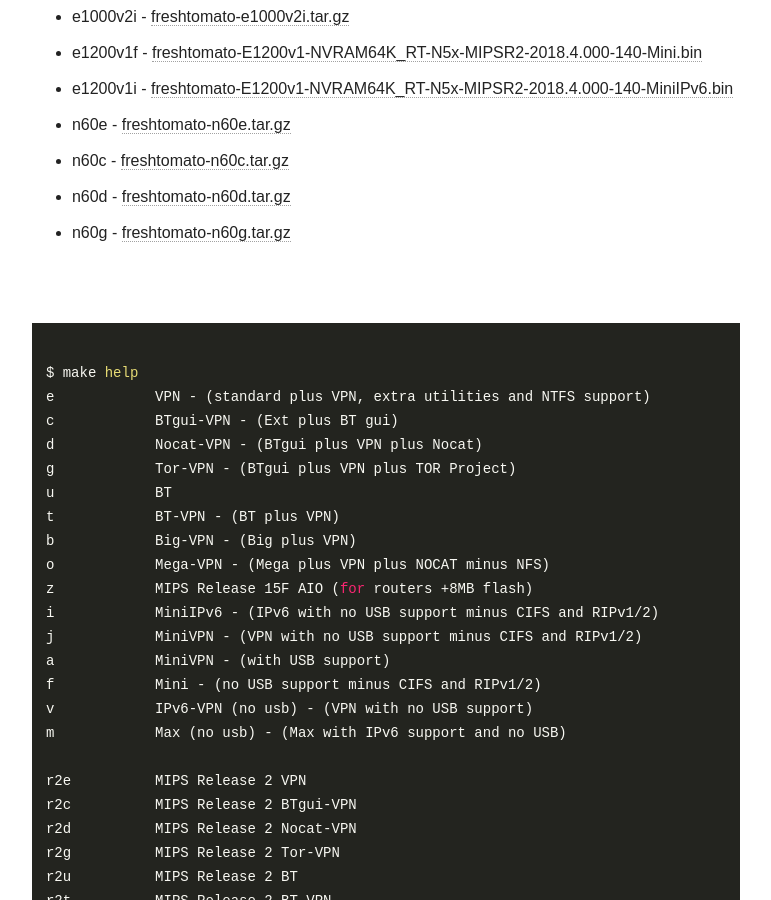
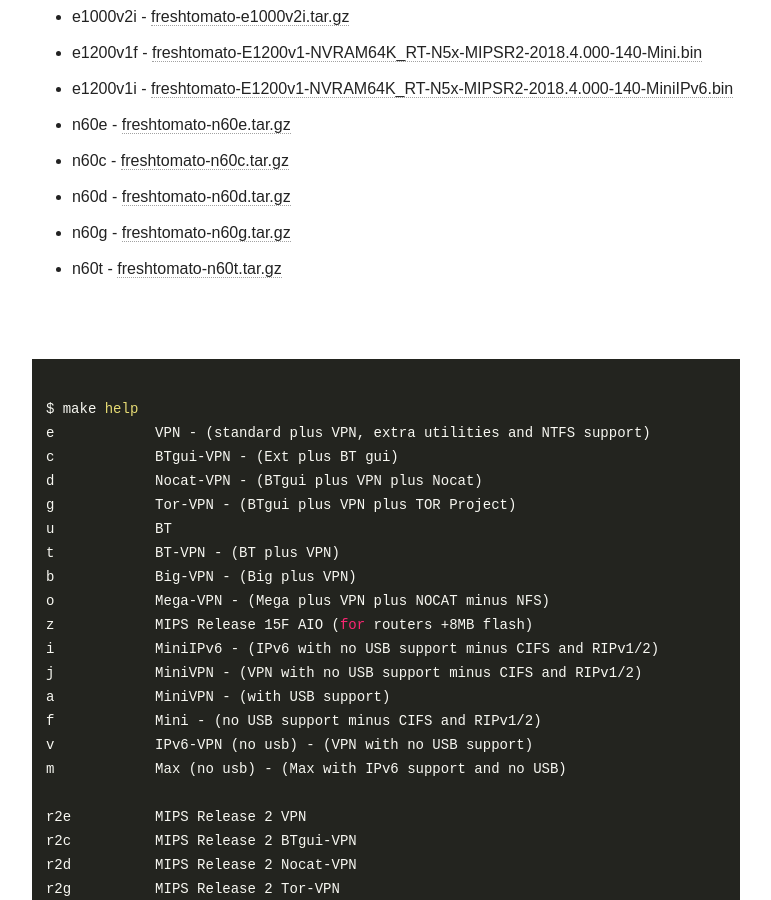
Before and after one commit to oglopss/freshtomato-mips-ci-jekyll, a Jekyll site: the page built from index.html, in a window 1280 px wide and 900 px high, scrolled down 1279 px. Shown: the whole window, without its empty margins (254-1025 px from the left). Built offline with Jekyll 4.4.1, drawn with Linux system fonts in a browser that asks for light colours; nearby versions of some CDN libraries.

Commit message:
Travis build 11 n60t pushed to gh-pages

```diff
--- a/_data/ss.yml
+++ b/_data/ss.yml
@@ -25,3 +25,4 @@
   - 0022 n60e freshtomato-n60e.tar.gz
   - 0024 n60d freshtomato-n60d.tar.gz
   - 0025 n60g freshtomato-n60g.tar.gz
+  - 0026 n60t freshtomato-n60t.tar.gz
```
Also changed, not shown: 1 other file.
